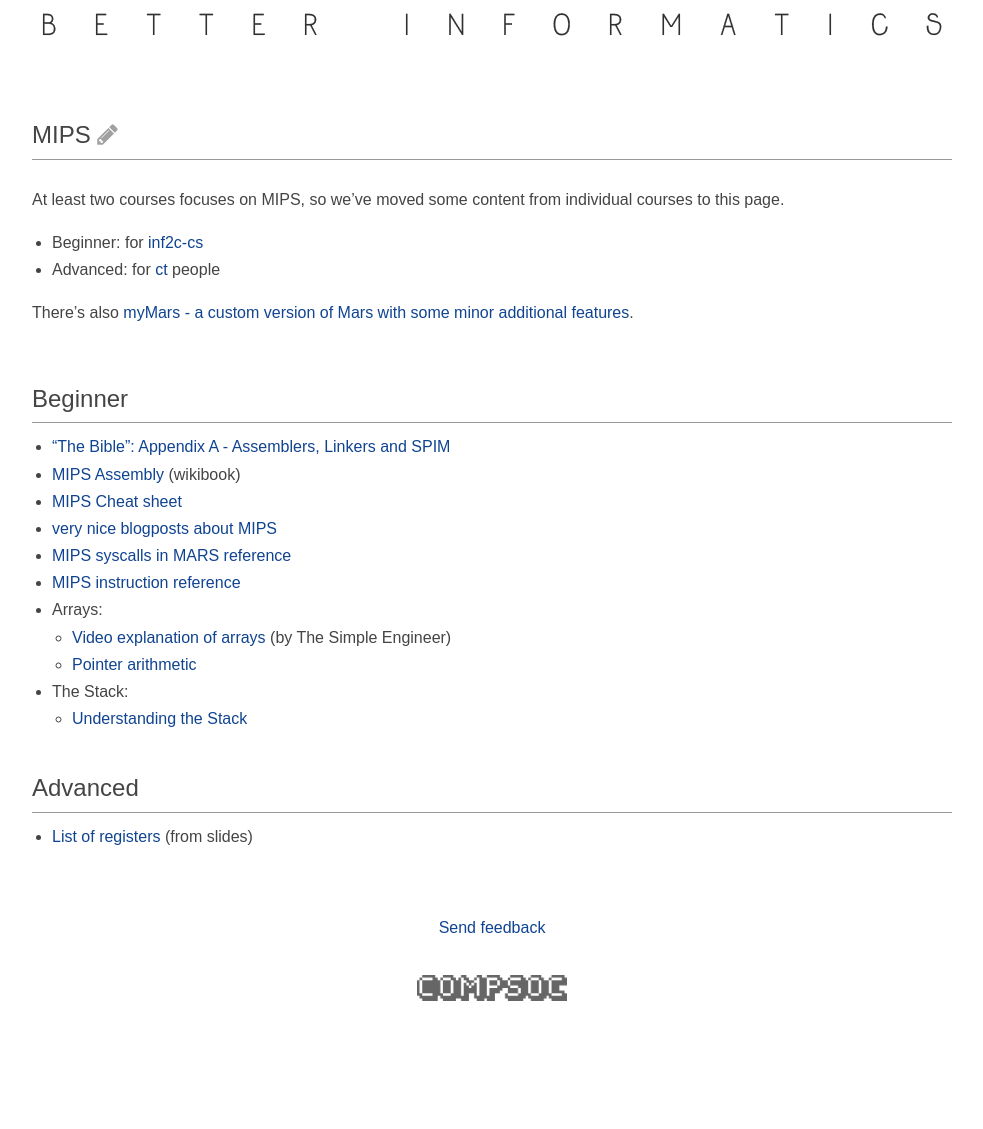
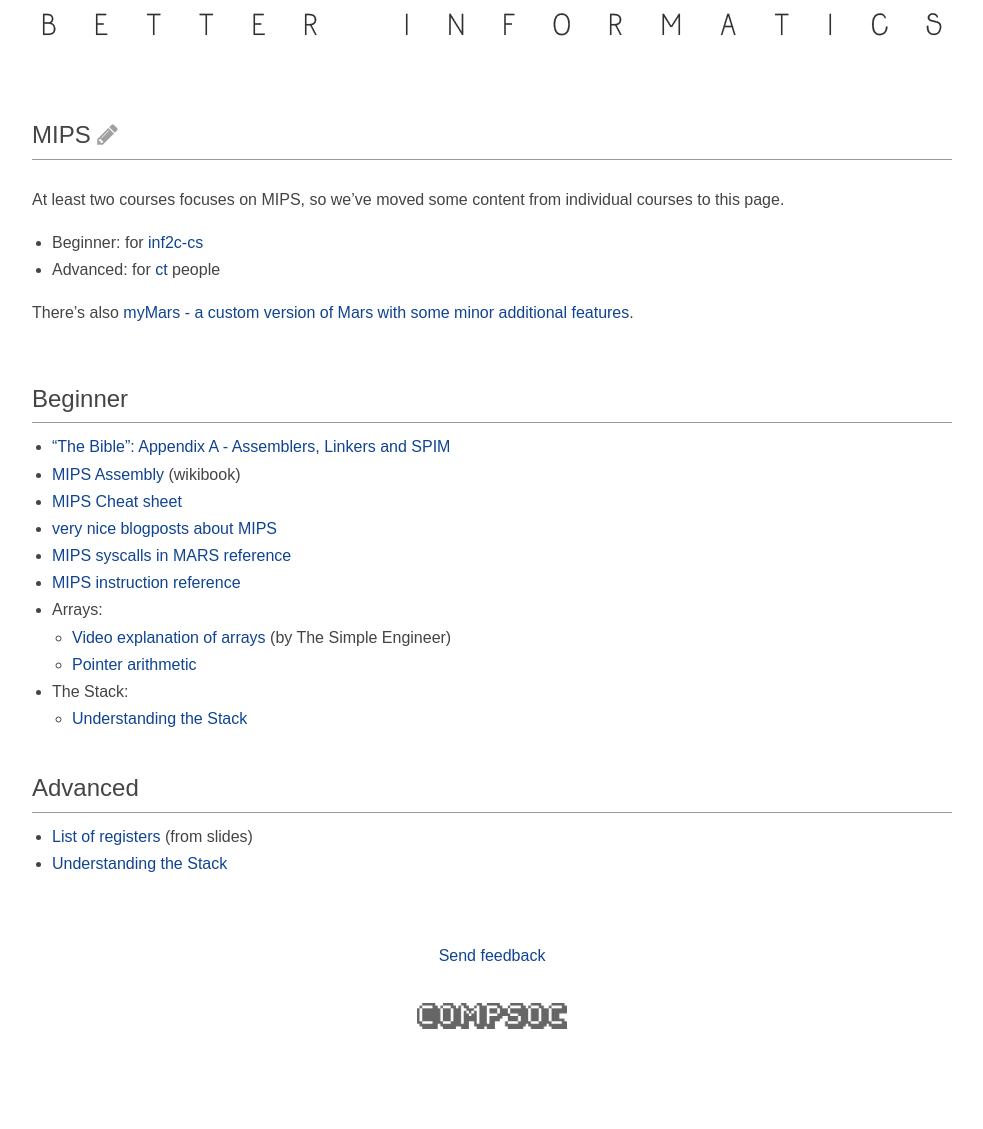
Before and after one commit to compsoc-edinburgh/betterinformatics, a Jekyll site: the page built from resources/mips.md, in a window 1280 px wide. Shown: the whole page, without its empty margins (148-1131 px from the left). Built offline with Jekyll 4.4.1, drawn with Linux system fonts in a browser that asks for light colours; before the commit the page ends 1101 px from its top, so only the background shows below that.

Commit message:
Copy understanding the stack to advanced

```diff
--- a/resources/mips.md
+++ b/resources/mips.md
@@ -22,9 +22,12 @@ There's also [myMars - a custom version of Mars with some minor additional featu
   - [Video explanation of arrays](https://www.youtube.com/watch?v=ls4QpZD2Cow) (by The Simple Engineer)
   - [Pointer arithmetic](https://courses.washington.edu/css342/zander/css332/pointerarith.html)
 - The Stack:
-  - [Understanding the Stack](https://web.archive.org/web/20171217113151/http://www.cs.umd.edu/class/sum2003/cmsc311/Notes/Mips/stack.html)
+  - [Understanding the Stack]
 
 
 ## Advanced
 
 - [List of registers](https://www.inf.ed.ac.uk/teaching/courses/ct/18-19/slides/10-mips-assembly.pdf#page=7) (from slides)
+- [Understanding the Stack]
+
+[Understanding the Stack]: https://web.archive.org/web/20171217113151/http://www.cs.umd.edu/class/sum2003/cmsc311/Notes/Mips/stack.html
```
